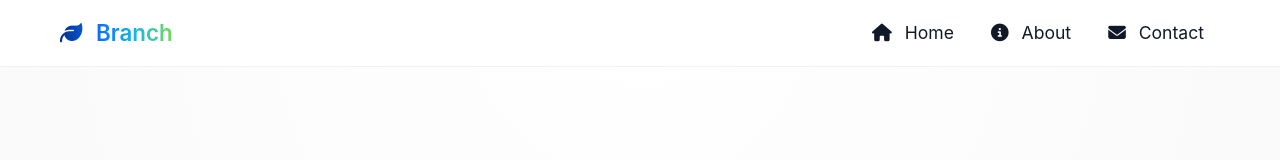
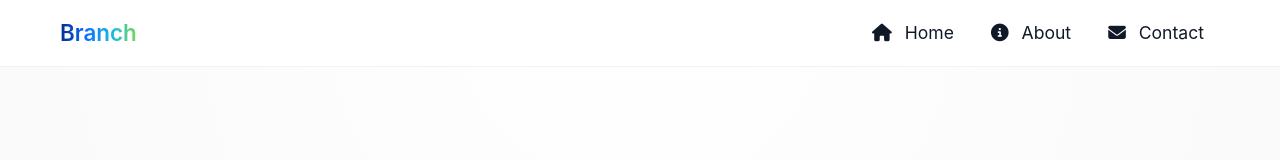
Before and after one commit to frgtinfo-beep/Branch, a website: page frontend/about.html in a window 1280 px wide. Shown: the top 160 px of the page. Drawn offline with Linux system fonts and the light colour scheme.

Commit message:
removed leave icon

```diff
--- a/frontend/about.html
+++ b/frontend/about.html
@@ -17,7 +17,7 @@
 
   <nav class="navbar">
     <div class="logo-wrapper">
-      <span class="brand-name"><i class="fa-solid fa-leaf"></i> Branch</span>
+      <span class="brand-name">Branch</span>
     </div>
 
     <div class="translate-wrapper">
```
